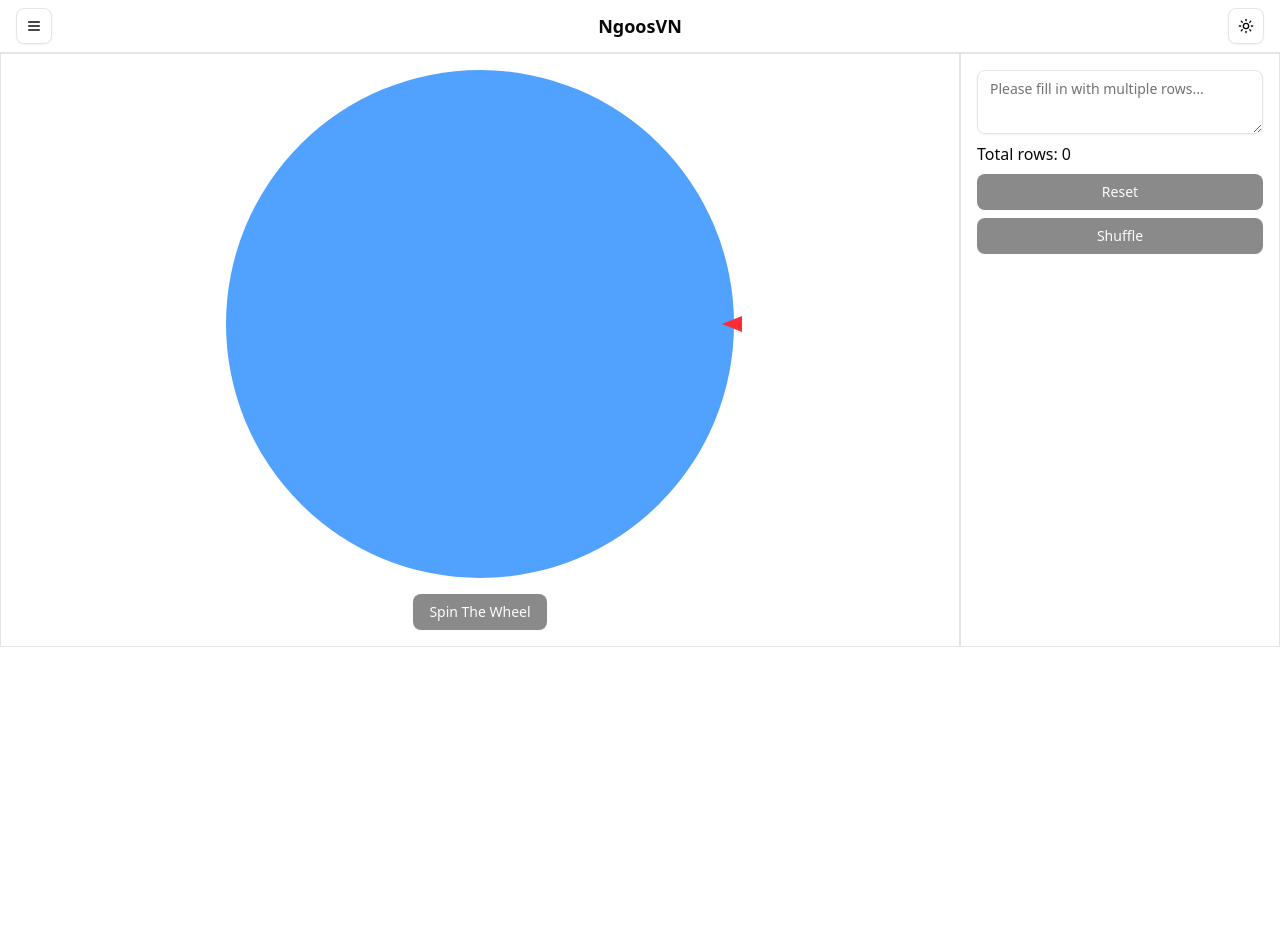
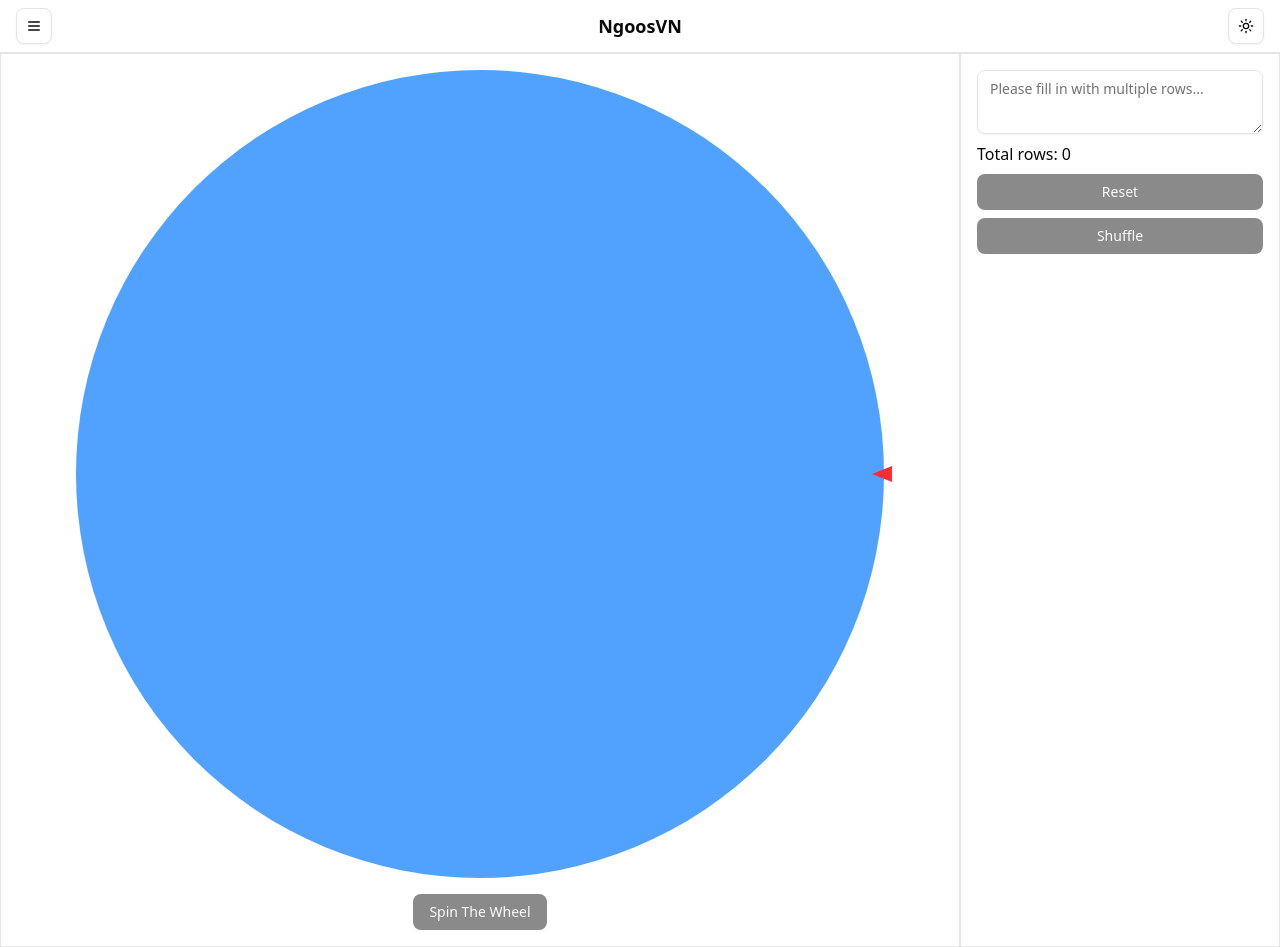
Before and after one commit to PhungCongTuyen/RandomCards, a Next.js app: page /lucky-wheel in a window 1280 px wide. Before the commit the page ends 800 px from the top, so only its background shows below. Built offline with nearby package versions, Linux system fonts and the light colour scheme.

Commit message:
fix wheel

```diff
--- a/src/app/lucky-wheel/page.tsx
+++ b/src/app/lucky-wheel/page.tsx
@@ -32,7 +32,7 @@ export default function LuckyWheel() {
   const [selected, setSelected] = useState<number | null>(null);
   const [totalRotation, setTotalRotation] = useState(0);
 
-  const drawWheel = () => {
+  const drawWheel = useCallback(() => {
     const canvas = canvasRef.current;
     if (!canvas) return;
 
@@ -53,18 +53,32 @@ export default function LuckyWheel() {
       ctx.arc(center, center, center, angle, angle + arc);
       ctx.fillStyle = items[i].color;
       ctx.fill();
+
       ctx.save();
-
-      // Draw label
       ctx.translate(center, center);
       ctx.rotate(angle + arc / 2);
       ctx.textAlign = "right";
       ctx.fillStyle = "#fff";
-      ctx.font = "16px Arial";
-      ctx.fillText(items[i].label, center - 10, 10);
+
+      // === Dynamic font size ===
+      const radius = center - 10; // where the text sits
+      const maxWidth = arc * radius; // max width of slice at that radius
+      let fontSize = 20; // start with something big
+      ctx.font = `${fontSize}px Arial`;
+
+      const textWidth = ctx.measureText(items[i].label).width;
+
+      if (textWidth > maxWidth) {
+        const scale = maxWidth / textWidth;
+        fontSize = Math.floor(fontSize * scale);
+        ctx.font = `${fontSize}px Arial`;
+      }
+
+      // Draw the label
+      ctx.fillText(items[i].label, radius, 10);
       ctx.restore();
     }
-  };
+  }, [items]);
 
   const getRandomColor = () => {
     const letters = "0123456789ABCDEF";
@@ -201,7 +215,7 @@ export default function LuckyWheel() {
   return (
     <div className="grid grid-cols-12">
       <div className="col-span-12 md:col-span-9 border p-4">
-        <div className="relative w-[508px] h-[508px] bg-blue-400 rounded-full p-1 m-auto">
+        <div className="relative w-[808px] h-[808px] bg-blue-400 rounded-full p-1 m-auto">
           {/* Pointer */}
           <div className="absolute top-1/2 right-[-8px] transform -translate-y-1/2 z-10">
             <div className="w-0 h-0 border-y-8 border-y-transparent border-r-[20px] border-r-red-500" />
@@ -214,8 +228,8 @@ export default function LuckyWheel() {
           >
             <canvas
               ref={canvasRef}
-              width={500}
-              height={500}
+              width={800}
+              height={800}
               className="rounded-full"
             />
           </motion.div>
```
